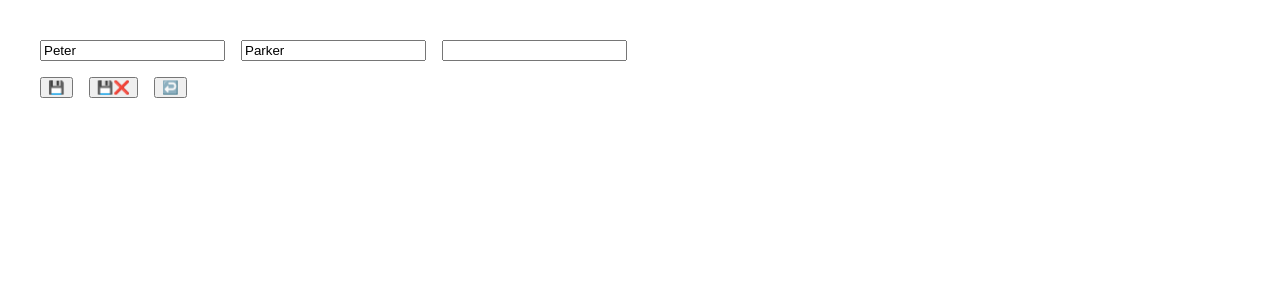
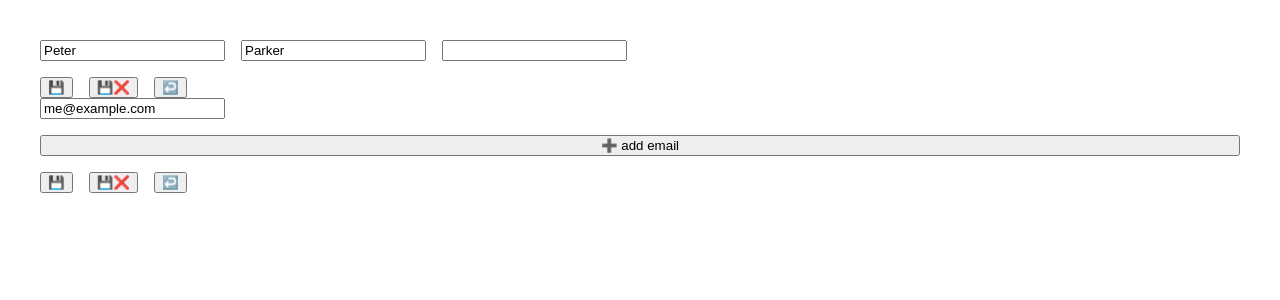
Before and after one commit to rodogir/my-form, a React (Vite) app: page / in a window 1280 px wide. Shown: the top 300 px of the page. Built offline with nearby package versions, Linux system fonts and the light colour scheme.

Commit message:
wip field arrays

```diff
--- a/package.json
+++ b/package.json
@@ -9,6 +9,7 @@
     "preview": "vite preview"
   },
   "dependencies": {
+    "immer": "^9.0.15",
     "react": "^18.2.0",
     "react-dom": "^18.2.0"
   },
--- a/src/App.tsx
+++ b/src/App.tsx
@@ -1,10 +1,12 @@
 import "./App.css";
+import { FieldArray } from "./examples/FieldArray";
 import { Simple } from "./examples/Simple";
 
 export function App() {
   return (
     <>
       <Simple />
+      <FieldArray />
     </>
   );
 }
--- /dev/null
+++ b/src/examples/FieldArray.tsx
@@ -0,0 +1,59 @@
+import { Fragment } from "react";
+import { SubmitButton, TextInputField } from "../form/TextInputField";
+import { Form, useFieldArray, useForm } from "../form/useForm";
+import { FormStateMessage, waitFor } from "./helpers";
+
+export function FieldArray() {
+  const form = useForm({
+    defaultValues: {
+      emails: ["me@example.com"],
+    },
+  });
+
+  const simulateSubmit = async (values: any) => {
+    await waitFor(850);
+    console.log("submitted", values);
+    if (values.submit === "error") {
+      form.setState("error");
+    } else {
+      form.setState("submitted");
+    }
+  };
+
+  const { fields, append } = useFieldArray("emails", form);
+
+  return (
+    <Form
+      id="field-array"
+      formInstance={form}
+      onSubmit={simulateSubmit}
+      className="flex-col"
+    >
+      <div className="flex">
+        {fields.map(({ key, name }) => (
+          <Fragment key={key}>
+            <TextInputField name={name} key={name} />
+            {/* <button type="button" onClick={() => append("")}>
+              ➕ add email
+            </button> */}
+          </Fragment>
+        ))}
+      </div>
+      <button type="button" onClick={() => append("")}>
+        ➕ add email
+      </button>
+      <div className="flex">
+        <SubmitButton name="submit" value="success">
+          💾
+        </SubmitButton>
+        <SubmitButton name="submit" value="error">
+          💾❌
+        </SubmitButton>
+        <button type="button" onClick={form.reset}>
+          ↩️
+        </button>
+      </div>
+      <FormStateMessage />
+    </Form>
+  );
+}
--- /dev/null
+++ b/src/form/useEvent.ts
@@ -0,0 +1,18 @@
+import { useCallback, useLayoutEffect, useRef } from "react";
+
+// Based on https://github.com/reactjs/rfcs/blob/useevent/text/0000-useevent.md#internal-implementation
+// TODO: Deprecate as soon as `useEvent` is released.
+export function useEvent<Args extends any[], Ret>(
+  callback: (...args: Args) => Ret
+) {
+  const callbackRef = useRef(callback);
+
+  useLayoutEffect(() => {
+    callbackRef.current = callback;
+  });
+
+  return useCallback((...args: Args) => {
+    const fn = callbackRef.current;
+    return fn(...args);
+  }, []);
+}
--- a/src/form/useForm.tsx
+++ b/src/form/useForm.tsx
@@ -8,6 +8,10 @@ import {
   useRef,
   useSyncExternalStore,
 } from "react";
+import { useEvent } from "./useEvent";
+import { getIn, setIn } from "./utils";
+
+import { produce } from "immer";
 
 export interface UseFormOptions {
   defaultValues: FormValues;
@@ -17,16 +21,23 @@ export function useForm({ defaultValues }: UseFormOptions) {
   const subscribersRef = useRef(new Set<Subscriber>());
   const stateRef = useRef<FormStateValue>({
     values: defaultValues,
+    arrays: findFieldArrays(defaultValues),
     state: "valid",
     submitCount: 0,
   });
 
-  const publishState = (nextState: FormStateValue) => {
+  const publishState = useEvent((nextState: FormStateValue) => {
     stateRef.current = nextState;
     subscribersRef.current.forEach((fn) => fn());
-  };
+  });
 
   const initialValuesRef = useRef(defaultValues);
+
+  const update = useEvent((updater: (current: FormStateValue) => void) => {
+    const nextState = produce(stateRef.current, updater);
+    publishState(nextState);
+  });
+
   return useMemo(
     () => ({
       store: {
@@ -38,12 +49,11 @@ export function useForm({ defaultValues }: UseFormOptions) {
           };
         },
       },
+      update,
       setValue: (name: string, value: any) => {
-        const nextState: FormStateValue = {
-          ...stateRef.current,
-          values: { ...stateRef.current.values, [name]: value },
-        };
-        publishState(nextState);
+        update((current) => {
+          setIn(current, `values.${name}`, value);
+        });
       },
       setState: (state: FormState) => {
         const currentState = stateRef.current;
@@ -58,11 +68,12 @@ export function useForm({ defaultValues }: UseFormOptions) {
         publishState(nextState);
       },
       defaultValues: initialValuesRef.current,
-      reset: () => {
+      reset: (values: FormValues = initialValuesRef.current) => {
         const currentState = stateRef.current;
         publishState({
           state: "valid",
-          values: initialValuesRef.current,
+          values,
+          arrays: findFieldArrays(values),
           submitCount: currentState.submitCount,
         });
       },
@@ -71,12 +82,31 @@ export function useForm({ defaultValues }: UseFormOptions) {
   );
 }
 
+// todo: add support for nested fields
+function findFieldArrays(values: FormValues) {
+  return Object.entries(values).reduce<FieldArrayState>(
+    (acc, [name, value]) => {
+      if (Array.isArray(value)) {
+        acc[name] = { fields: value.map(() => ({ key: generateRandId() })) };
+      }
+      return acc;
+    },
+    {}
+  );
+}
+
+function generateRandId() {
+  return (Math.random() * 10 ** 10).toFixed(0);
+}
+
 type FormInstance = ReturnType<typeof useForm>;
 type FormValues = Record<string, any>;
+type FieldArrayState = Record<string, { fields: { key: string }[] }>;
 type Subscriber = () => void;
 type FormState = "valid" | "submitted" | "submitting" | "error";
 interface FormStateValue {
   values: FormValues;
+  arrays: FieldArrayState;
   state: FormState;
   submitCount: number;
 }
@@ -92,8 +122,14 @@ const FormContext = createContext<FormInstance>({
   setValue: () => {},
   setState: () => {},
   reset: () => {},
+  update: () => {},
   store: {
-    getSnapshot: () => ({ values: {}, state: "valid", submitCount: 0 }),
+    getSnapshot: () => ({
+      values: {},
+      arrays: {},
+      state: "valid",
+      submitCount: 0,
+    }),
     subscribe: () => () => {},
   },
 });
@@ -139,13 +175,9 @@ type FormValue = "string";
 
 export function useFormField(name: string) {
   const { store, setValue } = useFormContext();
-  const value = useSyncExternalStore(
-    store.subscribe,
-    // todo: support nested values
-    () => {
-      return store.getSnapshot().values[name];
-    }
-  );
+  const value = useSyncExternalStore(store.subscribe, () => {
+    return getIn(store.getSnapshot().values, name);
+  });
 
   return {
     name,
@@ -176,3 +208,25 @@ export function useFormState(instance?: FormInstance) {
 export function useSubmitCount(instance?: FormInstance) {
   return useFormStateField("submitCount", instance);
 }
+
+export function useFieldArray(name: string, instance?: FormInstance) {
+  const contextForm = useFormContext();
+  const { store, update } = instance ?? contextForm;
+
+  const arrays = useSyncExternalStore(store.subscribe, () => {
+    return store.getSnapshot().arrays[name];
+  });
+
+  return {
+    fields: arrays.fields.map(({ key }, idx) => ({
+      key,
+      name: `${name}.${idx}`,
+    })),
+    append: useEvent((value) => {
+      update((current) => {
+        current.values[name].push(value);
+        current.arrays[name].fields.push({ key: generateRandId() });
+      });
+    }),
+  };
+}
--- /dev/null
+++ b/src/form/utils.ts
@@ -0,0 +1,42 @@
+export function setIn<T extends Record<string, unknown>>(
+  object: T,
+  path: string,
+  value: unknown
+): T {
+  var stack = path.split(".");
+
+  while (stack.length > 1) {
+    object = object[stack.shift()];
+  }
+
+  object[stack.shift()] = value;
+  return object;
+}
+
+type Join<K, P> = K extends string | number
+  ? P extends string | number
+    ? `${K}${"" extends P ? "" : "."}${P}`
+    : never
+  : never;
+
+type Prev = [never, 0, 1, 2, 3, 4, 5, 6, 7, ...0[]];
+
+type Paths<T, D extends number = 10> = [D] extends [never]
+  ? never
+  : T extends object
+  ? {
+      [K in keyof T]-?: K extends string | number
+        ? `${K}` | Join<K, Paths<T[K], Prev[D]>>
+        : never;
+    }[keyof T]
+  : "";
+
+type Leaves<T, D extends number = 10> = [D] extends [never]
+  ? never
+  : T extends object
+  ? { [K in keyof T]-?: Join<K, Leaves<T[K], Prev[D]>> }[keyof T]
+  : "";
+
+export function getIn<O extends object>(object: O, path: Paths<O>): any {
+  return path.split(".").reduce((res, prop) => (res as any)?.[prop], object);
+}
```
Also changed, not shown: 2 other files (tests, documents, lock files or other folders).
